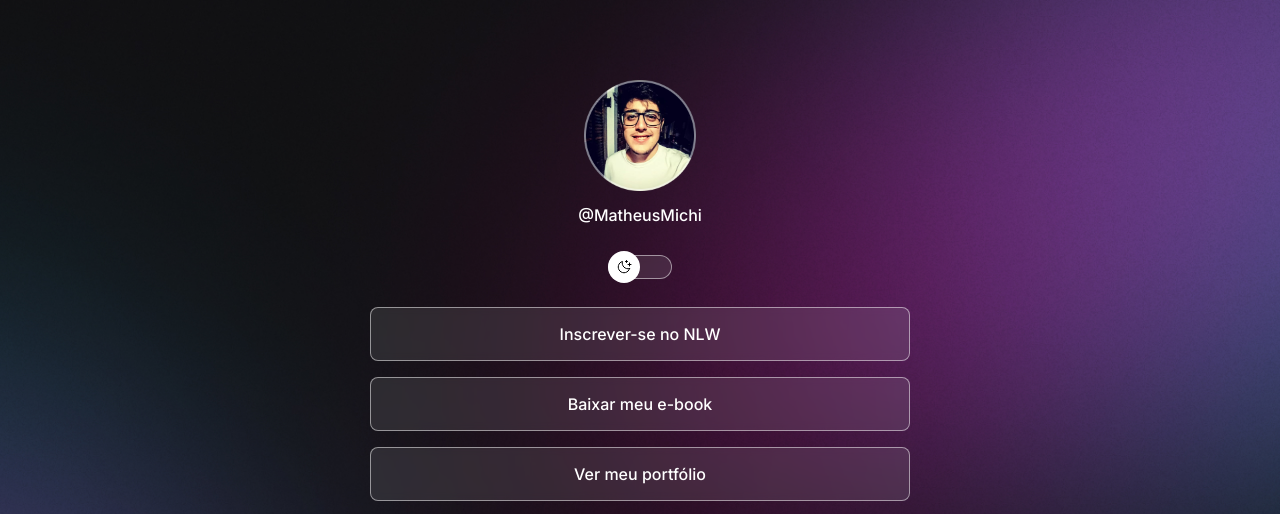
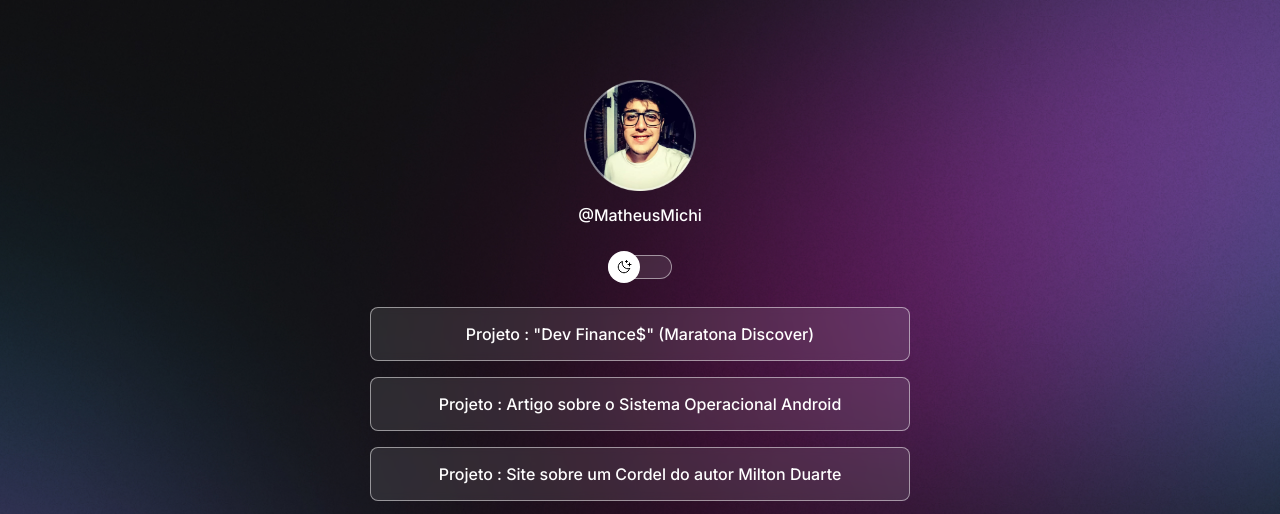
Before and after one commit to MatheusMichi/projeto-discover, a plain HTML site: page index.html in a window 1280 px wide. Shown: the top 514 px of the page. Drawn offline with nearby package versions, Linux system fonts and the light colour scheme.

Commit message:
adjust links

```diff
--- a/index.html
+++ b/index.html
@@ -23,17 +23,17 @@
 
             <ul>
                 <li>
-                    <a href="#">Inscrever-se no NLW</a>
+                    <a href="#">Projeto : "Dev Finance$" (Maratona Discover)</a>
                 </li>
                 <li>
-                    <a href="#">Baixar meu e-book</a>
+                    <a href="#">Projeto : Artigo sobre o Sistema Operacional Android</a>
                 </li>
                 <li>
-                    <a href="https://github.com/MatheusMichi" target="_blank">Ver meu portfólio</a>
+                    <a href="#">Projeto : Site sobre um Cordel do autor Milton Duarte</a>
                 </li>
-                <li>
+                <!--<li>
                     <a href="#">Conheça o Explorer</a>
-                </li>
+                </li>-->
             </ul>
 
             <div id="social-links">
```
